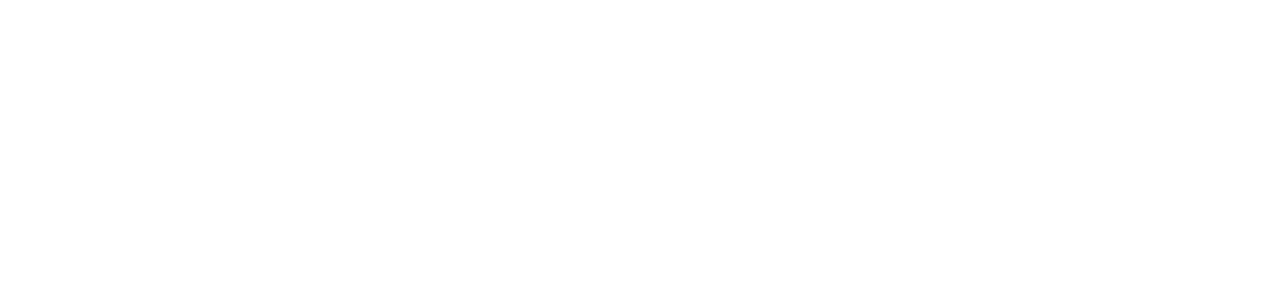
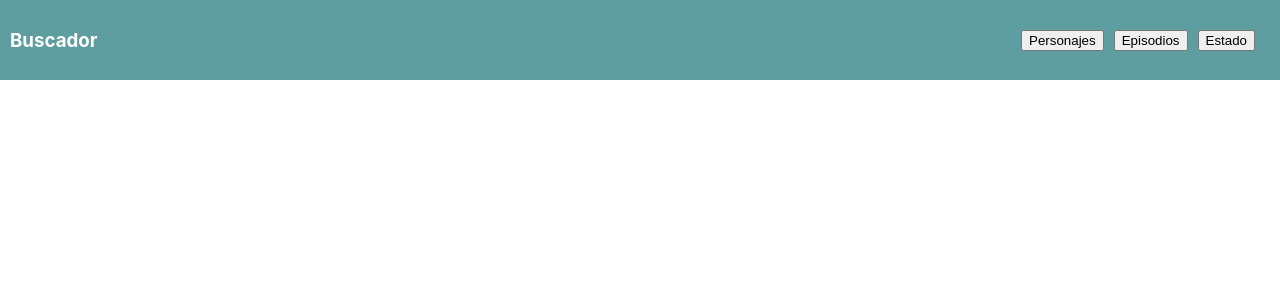
Before and after one commit to GabytaDev/web-react-api, a React (Create React App) app: page / in a window 1280 px wide. Shown: the top 300 px of the page. Built offline with nearby package versions, Linux system fonts and the light colour scheme.

Commit message:
maquetado navbar y algo de estilos

```diff
--- a/src/App.js
+++ b/src/App.js
@@ -1,4 +1,4 @@
-
+import "./App.scss";
 import NavBar from "./components/Navbar";
 import SeccionPrincipal from "./components/Seccion-principal";
 import SeccionDetalle from "./components/Seccion-detalle";
--- /dev/null
+++ b/src/App.scss
@@ -0,0 +1,2 @@
+
+@import "./styles/Navbar"
--- a/src/components/Navbar.js
+++ b/src/components/Navbar.js
@@ -1,8 +1,14 @@
+import "../styles/_Navbar.scss"
 
 const NavBar = ()=>{
     return(
-        <div>
-
+        <div className="contenedor-nav">
+            <h3>Buscador</h3>
+            <div className="contenedor-links">
+                <button>Personajes</button>
+                <button>Episodios</button>
+                <button>Estado</button>
+            </div>
         </div>
     )
 }
--- /dev/null
+++ b/src/styles/_Navbar.scss
@@ -0,0 +1,16 @@
+
+.contenedor-nav{
+    display: flex;
+    background-color: cadetblue;
+    justify-content: space-between;
+    align-items: center;
+    color: white;
+    padding: 10px;
+    .contenedor-links{
+        margin: 10px;
+        display: flex;
+        button{
+            margin: 5px;
+        }
+    }
+}
```
